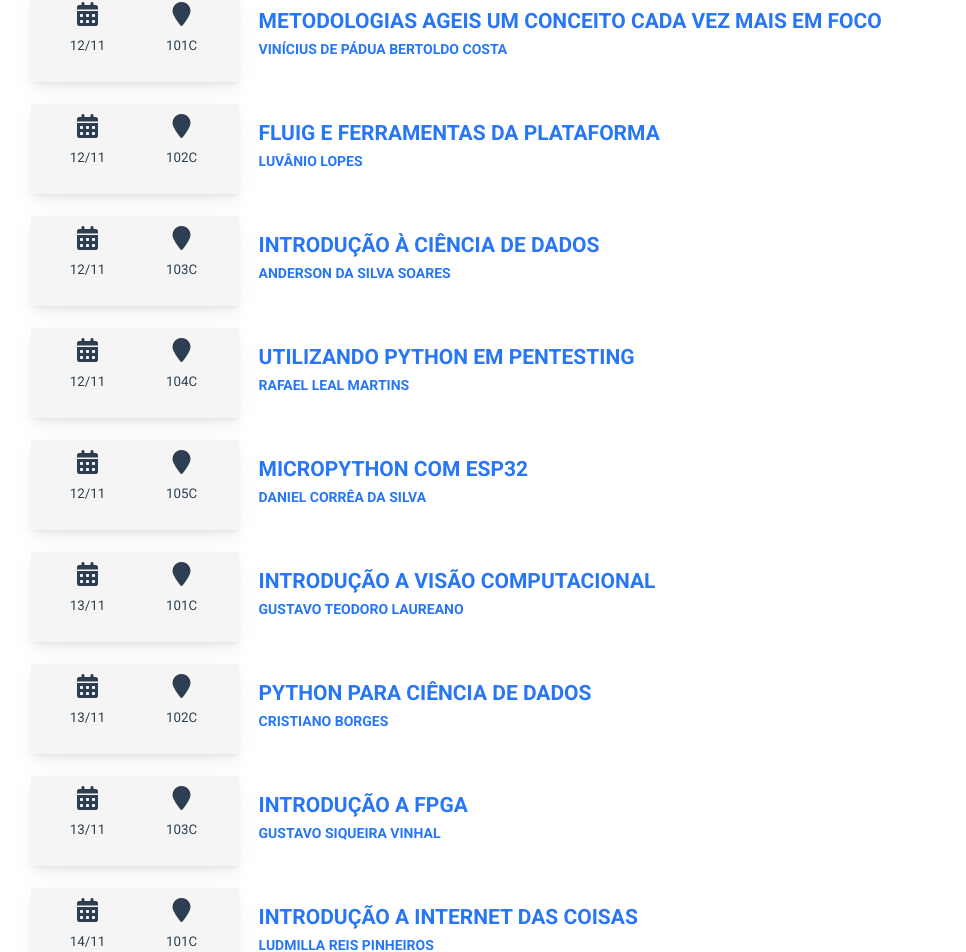
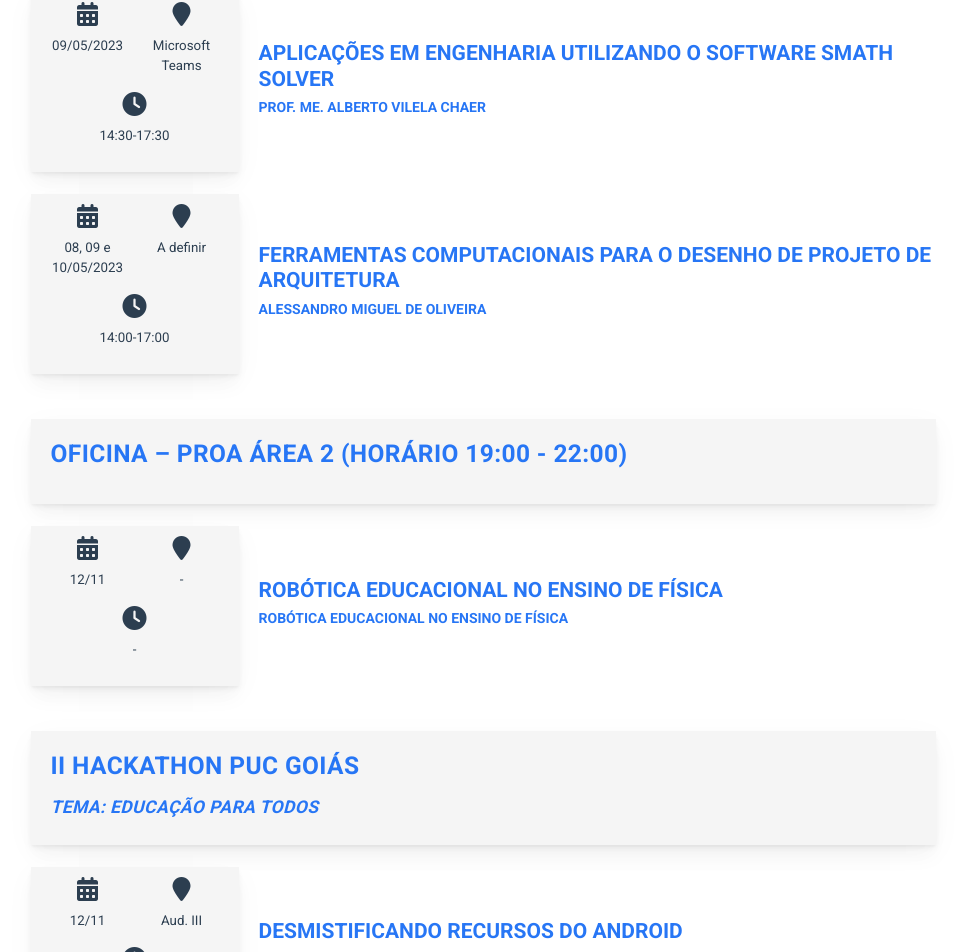
Before and after one commit to GabrielBandeiraB/jcpoli-website-production, a Vue app: page /programacao in a window 1280 px wide. Shown: the part 7366-8318 px from the top of the page, without its empty margins (157-1123 px from the left). Built offline with nearby package versions, Linux system fonts and the light colour scheme; what vue-loading-overlay, vue-localstorage, vue-notification, vue-the-mask would draw is missing.

Commit message:
rafactor: alter minicursos.ts

```diff
--- a/src/storage/programacao/minicursos.ts
+++ b/src/storage/programacao/minicursos.ts
@@ -1,79 +1,17 @@
 export default [
   {
-    date: "12/11",
-    description: "Metodologias ageis um conceito cada vez mais em foco",
-    place: "101C",
-    speaker: "Vinícius de Pádua Bertoldo Costa",
-    time: null,
+    date: "09/05/2023",
+    description: "Aplicações em Engenharia utilizando o software Smath Solver",
+    place: "Microsoft Teams",
+    speaker: "Prof. Me. Alberto Vilela Chaer",
+    time: "14:30-17:30",
   },
   {
-    date: "12/11",
-    description: "Fluig e ferramentas da plataforma",
-    place: "102C",
-    speaker: "Luvânio Lopes",
-    time: null,
+    date: "08, 09 e 10/05/2023",
+    description: "Ferramentas computacionais para o desenho de projeto de arquitetura",
+    place: "A definir",
+    speaker: "Alessandro Miguel de Oliveira",
+    time: "14:00-17:00",
   },
-  {
-    date: "12/11",
-    description: "Introdução à ciência de dados",
-    place: "103C",
-    speaker: "Anderson da Silva soares",
-    time: null,
-  },
-  {
-    date: "12/11",
-    description: "Utilizando Python em Pentesting",
-    place: "104C",
-    speaker: "Rafael Leal Martins",
-    time: null,
-  },
-  {
-    date: "12/11",
-    description: "Micropython com ESP32",
-    place: "105C",
-    speaker: "Daniel Corrêa da Silva",
-    time: null,
-  },
-  {
-    date: "13/11",
-    description: "Introdução a visão computacional",
-    place: "101C",
-    speaker: "Gustavo Teodoro Laureano",
-    time: null,
-  },
-  {
-    date: "13/11",
-    description: "Python para Ciência de Dados",
-    place: "102C",
-    speaker: "Cristiano Borges",
-    time: null,
-  },
-  {
-    date: "13/11",
-    description: "Introdução a FPGA",
-    place: "103C",
-    speaker: "Gustavo Siqueira Vinhal",
-    time: null,
-  },
-  {
-    date: "14/11",
-    description: "Introdução a Internet das Coisas",
-    place: "101C",
-    speaker: "Ludmilla Reis Pinheiros",
-    time: null,
-  },
-  {
-    date: "14/11",
-    description: "Conhecendo o Docker",
-    place: "103C",
-    speaker: "Daniel Vitor Lucena",
-    time: null,
-  },
-  {
-    date: "14/11",
-    description: "Introdução a Inteligencia Artificial",
-    place: "104C",
-    speaker: "Ricardo Augusto Pereira",
-    time: null,
-  },
+
 ];
```
